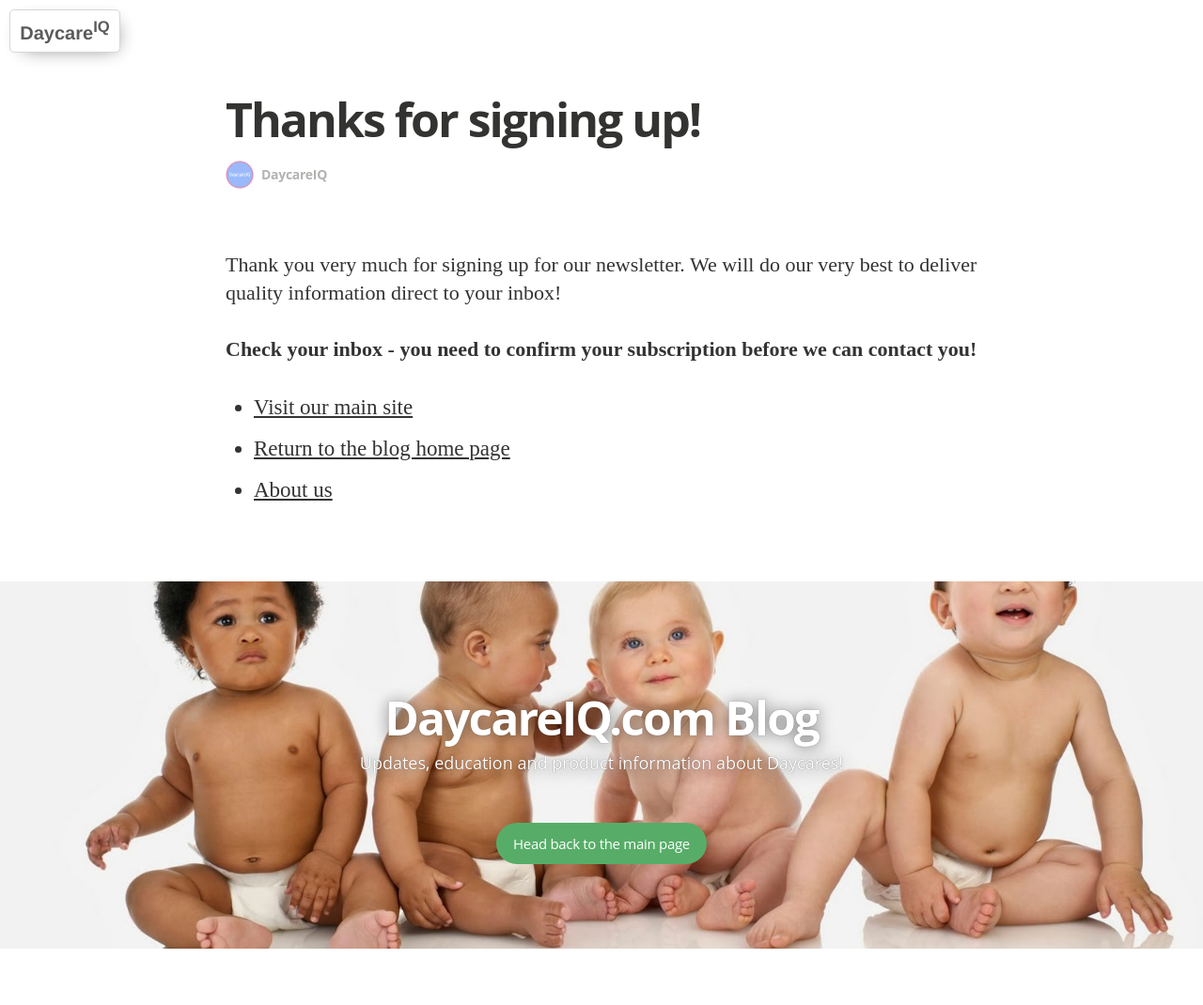
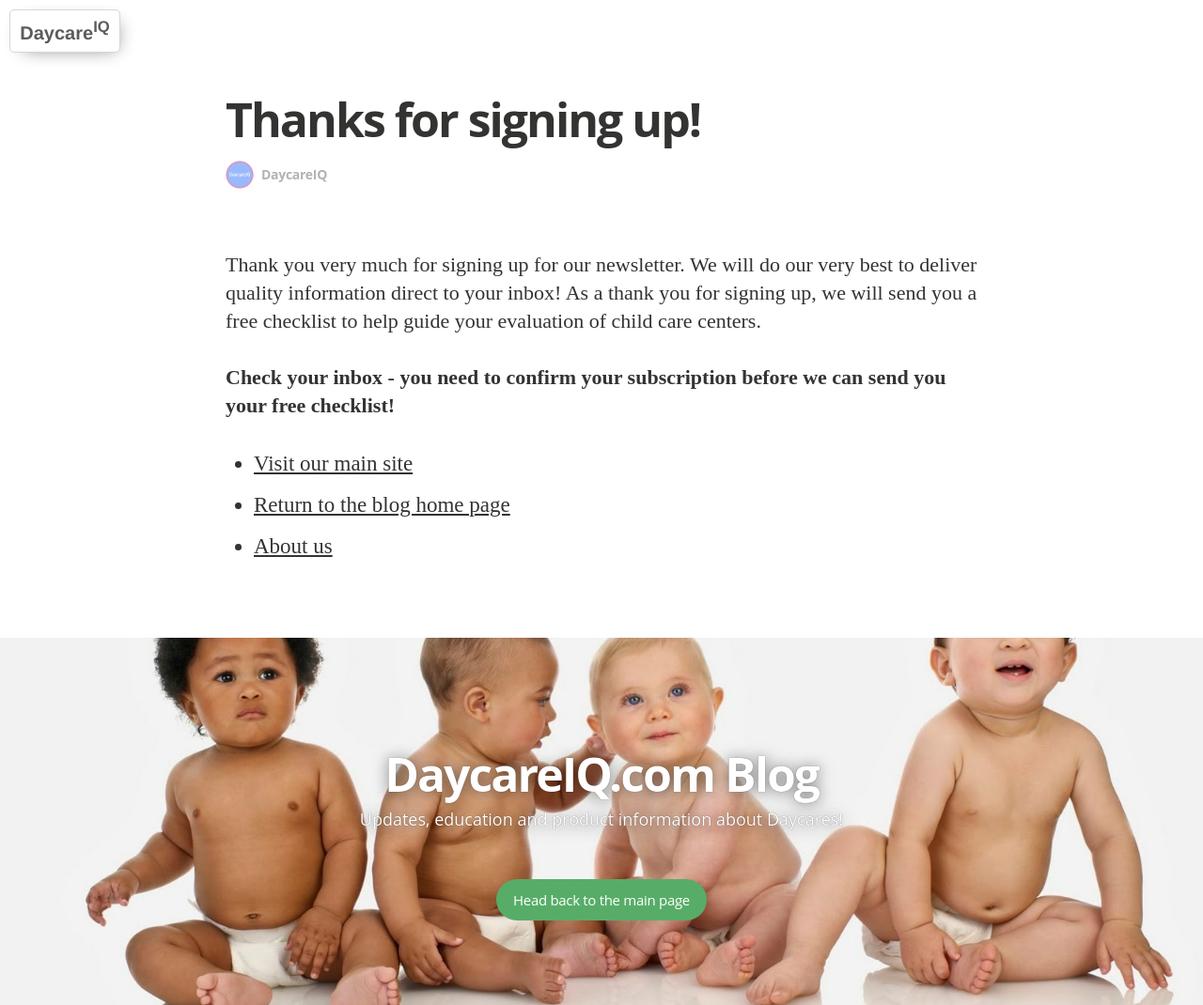
Before and after one commit to DaycareIQ/blog.daycareiq.com, a Jekyll site: the page built from mailing_list_thanks.html, in a window 1280 px wide. Shown: the whole page at 94% size. Built offline with Jekyll 4.4.1, drawn with Linux system fonts in a browser that asks for light colours; nearby versions of some CDN libraries; some web fonts are replaced; Markdown is read by kramdown in place of the engine named in the settings; before the commit the page ends 1010 px from its top, so only the background shows below that.

Commit message:
Update mailing_list_thanks.html

```diff
--- a/mailing_list_thanks.html
+++ b/mailing_list_thanks.html
@@ -4,8 +4,9 @@ description: Tag list from the blog
 permalink: /mailing_list_thanks/
 ---
 
-<p>Thank you very much for signing up for our newsletter. We will do our very best to deliver quality information direct to your inbox!</p>
-<p><strong>Check your inbox - you need to confirm your subscription before we can contact you!</strong></p>
+<p>Thank you very much for signing up for our newsletter. We will do our very best to deliver quality information direct to your inbox! As a thank you for signing up, we will send you a free checklist to help guide your evaluation of child care centers.</p>
+
+<p><strong>Check your inbox - you need to confirm your subscription before we can send you your free checklist!</strong></p>
 
 <ul>
   <li><a href="https://www.daycareiq.com">Visit our main site</a></li>
```
